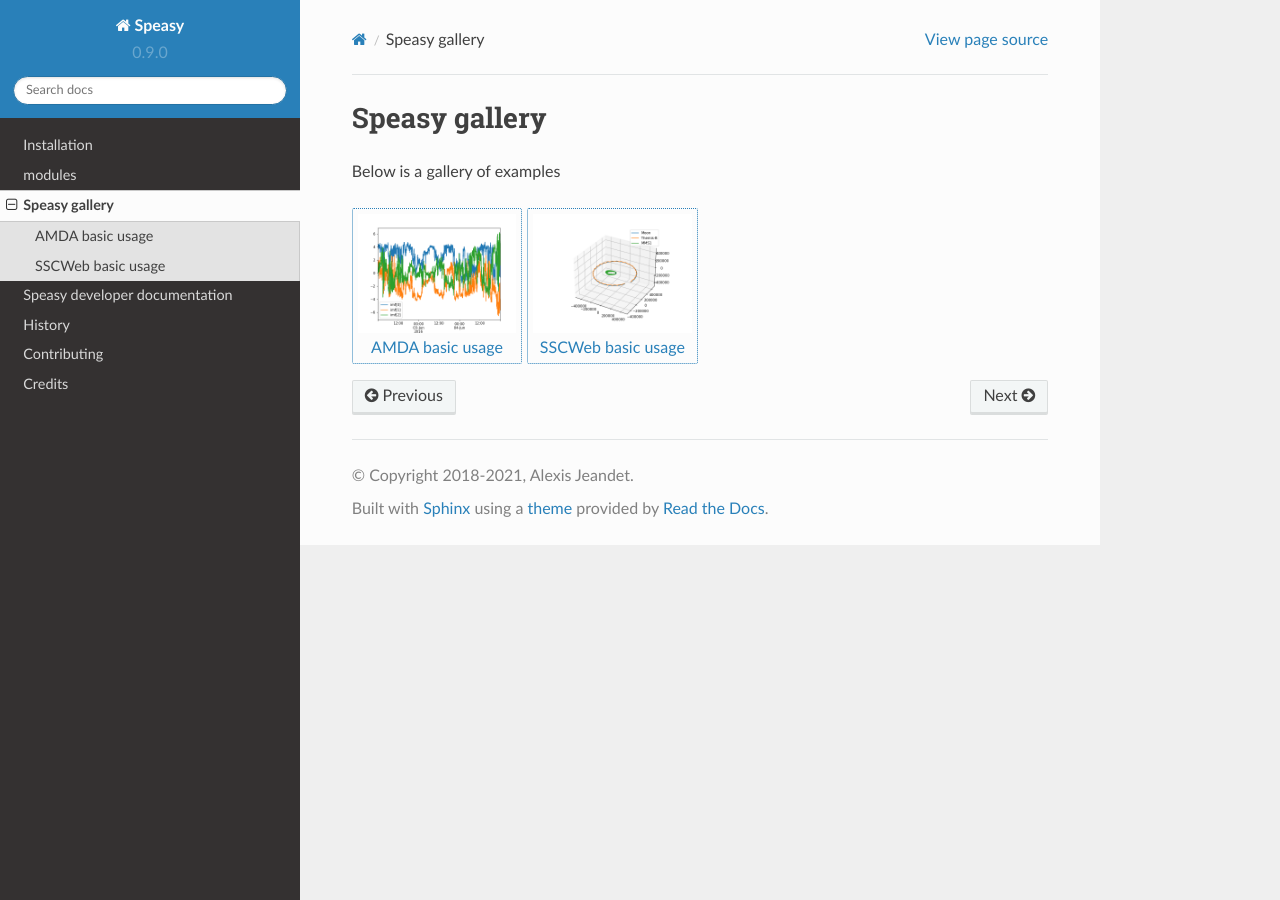
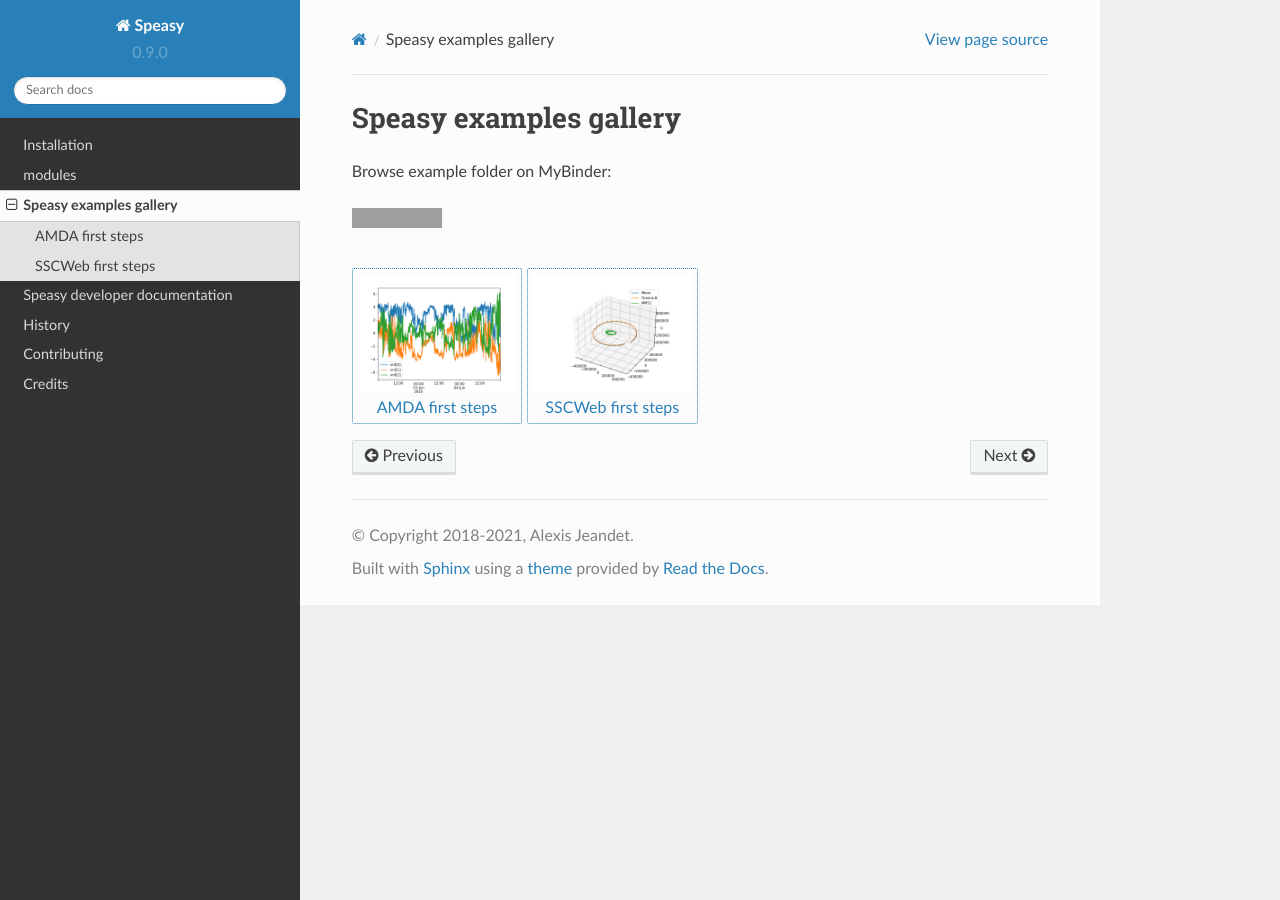
Before and after one commit to SciQLop/speasy, a Sphinx documentation site: the page built from docs/examples/index.rst, in a window 1280 px wide. Built offline with Sphinx 7.4.7 and the Read the Docs theme 2.0.0, drawn with Linux system fonts in a browser that asks for light colours; grey boxes are pictures that could not be loaded.

Commit message:
[Documentation] links update
Signed-off-by: Alexis Jeandet <alexis.jeandet@member.fsf.org>

```diff
--- a/README.rst
+++ b/README.rst
@@ -99,7 +99,7 @@
 
 Examples
 ========
-See `here <https://nbviewer.jupyter.org/github/SciQLop/speasy/blob/main/examples/demo.ipynb>`_ for a complete list of examples.
+See `here <https://speasy.readthedocs.io/en/stable/examples/index.html`_ for a complete list of examples.
 
 Caveats
 =======
--- a/docs/conf.py
+++ b/docs/conf.py
@@ -82,7 +82,7 @@
         <a class="reference external" href="https://github.com/SciQLop/speasy/{{ nb_base|e }}/{{ nb_where|e }}/{{ docname|e }}">{{ docname|e }}</a>.
         <br>
         Interactive online version:
-        <a href="https://mybinder.org/v2/gh/SciQLop/speasy/{{ nb_where|e }}/?filepath={{ docname|e }}"><img alt="Binder badge" src="https://mybinder.org/badge_logo.svg" style="vertical-align:text-bottom"></a>.
+        <a href="https://mybinder.org/v2/gh/SciQLop/speasy/{{ nb_where|e }}/?labpath={{ docname|e }}"><img alt="Binder badge" src="https://mybinder.org/badge_logo.svg" style="vertical-align:text-bottom"></a>.
       </p>
     </div>
 
--- a/docs/examples/index.rst
+++ b/docs/examples/index.rst
@@ -1,7 +1,10 @@
-Speasy gallery
-==============
+Speasy examples gallery
+=======================
 
-Below is a gallery of examples
+Browse example folder on MyBinder:
+
+.. image:: https://mybinder.org/badge_logo.svg
+ :target: https://mybinder.org/v2/gh/SciQLop/speasy/main?labpath=docs/examples
 
 .. nbgallery::
    :glob:
--- a/docs/index.rst
+++ b/docs/index.rst
@@ -107,7 +107,7 @@
 
 Examples
 ========
-See `here <https://nbviewer.jupyter.org/github/SciQLop/speasy/blob/main/examples/demo.ipynb>`_ for a complete list of examples.
+See :doc:`here <examples/index>` for a complete list of examples.
 
 
 :doc:`Go to developers doc <dev/index>`
```
Also changed, not shown: docs/examples/AMDA.ipynb, docs/examples/SSCWeb.ipynb.
